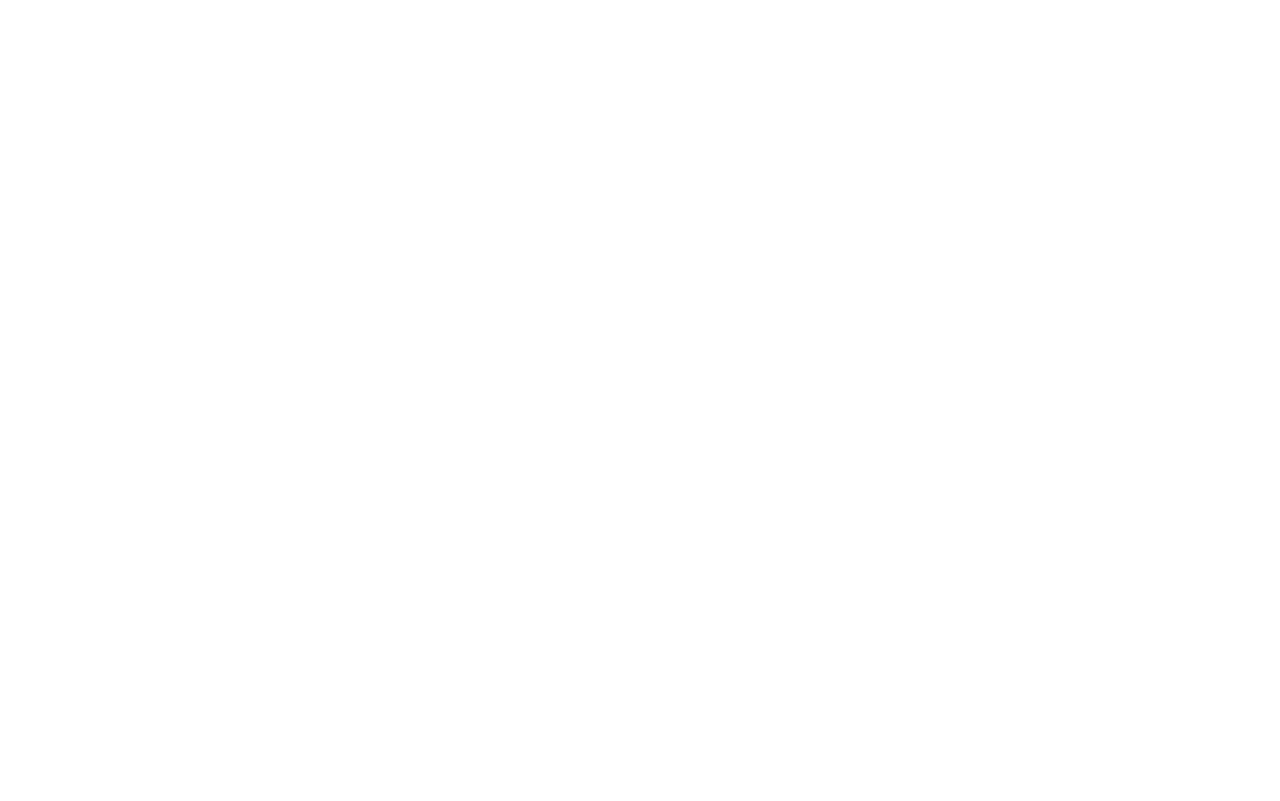
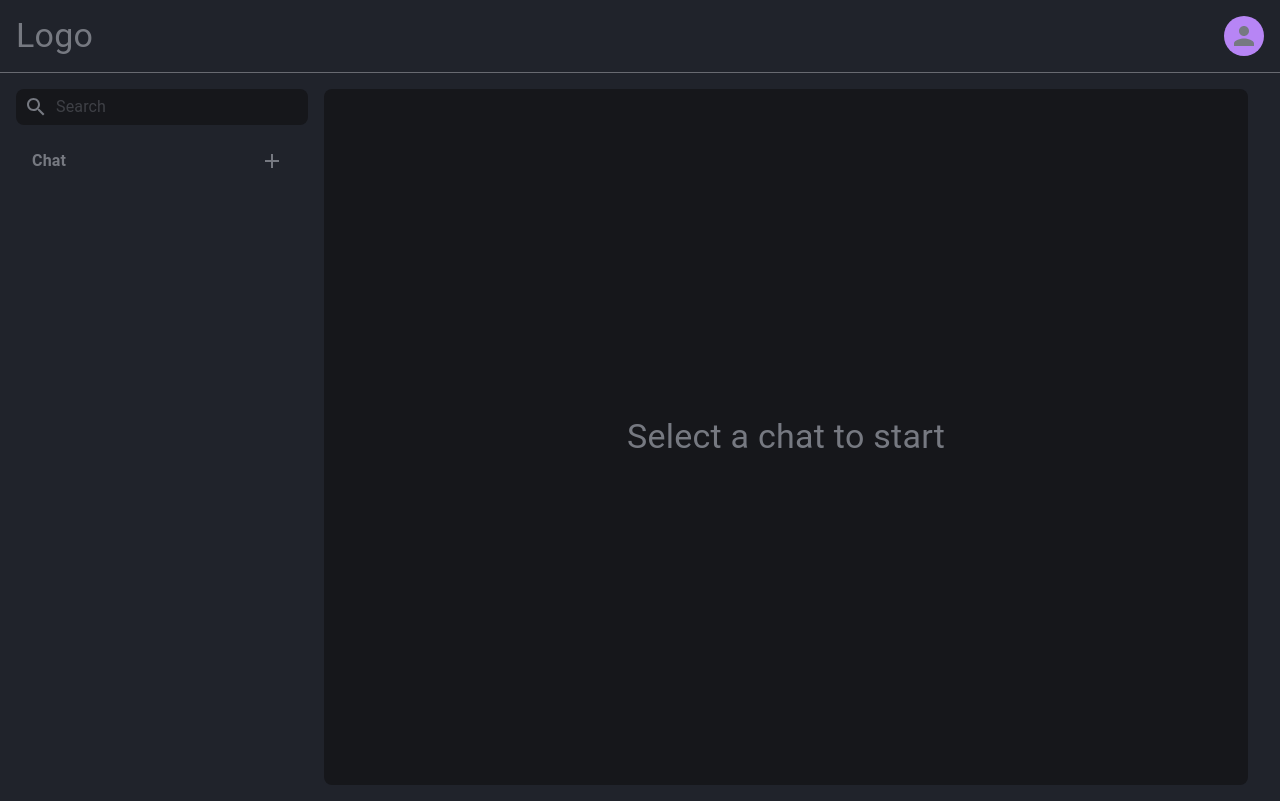
Before and after one commit to Abhishek-Kharpal/tcb, a Next.js app: page / in a window 1280 px wide. Built offline with nearby package versions, Linux system fonts and the light colour scheme.

Commit message:
chore: add layout for panels

```diff
--- a/package.json
+++ b/package.json
@@ -1,5 +1,5 @@
 {
-  "name": "mercor-hack",
+  "name": "tcb",
   "version": "0.1.0",
   "private": true,
   "scripts": {
@@ -13,6 +13,7 @@
     "@emotion/react": "^11.11.1",
     "@emotion/styled": "^11.11.0",
     "@fontsource/poppins": "^5.0.3",
+    "@mui/icons-material": "^5.11.16",
     "@mui/material": "^5.13.6",
     "@next-auth/prisma-adapter": "^1.0.5",
     "@prisma/client": "^4.14.0",
--- /dev/null
+++ b/src/components/chatTitle/index.tsx
@@ -0,0 +1,5 @@
+const ChatTitle = () => {
+  return <></>;
+};
+
+export default ChatTitle;
--- a/src/pages/index.tsx
+++ b/src/pages/index.tsx
@@ -1,14 +1,26 @@
-import { Box } from '@mui/material';
+import { useEffect, useState } from 'react';
+import { Box, Typography, Avatar, Divider, InputBase, IconButton } from '@mui/material';
+import SearchIcon from '@mui/icons-material/Search';
+import AddIcon from '@mui/icons-material/Add';
 import { ThemeProvider } from '@mui/material/styles';
+import ChatTitle from '../components/chatTitle';
 import styles from './index.module.css';
 import Head from 'next/head';
 import theme from '../theme';
 
+// TODO: Add a loading skeleton for chats
 export default function Home() {
+  const [chats, setChats] = useState([]);
+  const [selected, setSelected] = useState(null);
+
+  useEffect(() => {
+    // Call API to fetch chats
+  }, []);
+
   return (
     <>
       <Head>
-        <title>Create T3 App</title>
+        <title>Convert Tutorials to Blog</title>
         <meta name="description" content="Generated by create-t3-app" />
         <link rel="icon" href="/favicon.ico" />
       </Head>
@@ -19,16 +31,127 @@ export default function Home() {
               bgcolor: 'primary.main',
               color: 'primary.contrastText',
               display: 'flex',
+              flexDirection: 'column',
               justifyContent: 'space-between',
             }}
           >
             {/* Space for header */}
+            <Box
+              sx={{
+                height: '72px',
+                display: 'flex',
+                justifyContent: 'space-between',
+                alignItems: 'center',
+              }}
+              className="basic-padding"
+            >
+              {/* TODO: Change LOGO */}
+              <Typography variant="h4" textTransform="none">
+                Logo
+              </Typography>
 
+              <Avatar
+                sx={{
+                  bgcolor: 'secondary.light',
+                  color: 'primary.contrastText',
+                  cursor: 'pointer',
+                }}
+              />
+            </Box>
+            <Divider
+              sx={{
+                bgcolor: 'primary.contrastText',
+              }}
+            />
             {/* Space for content */}
-            <Box>
+            <Box
+              sx={{
+                height: 'calc(100vh - 72px)',
+                display: 'flex',
+                justifyContent: 'space-between',
+                alignItems: 'center',
+              }}
+              className="basic-padding"
+            >
               {/* SidePanel */}
+              <Box
+                sx={{
+                  width: '300px',
+                  height: '100%',
+                }}
+              >
+                {/* SearchBar */}
+                <Box
+                  sx={{
+                    display: 'flex',
+                    alignItems: 'center',
+                    bgcolor: 'secondary.main',
+                    borderRadius: '8px',
+                    padding: '0 8px',
+                  }}
+                >
+                  <SearchIcon />
+                  <InputBase
+                    sx={{
+                      color: 'primary.contrastText',
+                      marginLeft: '8px',
+                      height: '36px',
+                    }}
+                    placeholder="Search"
+                  />
+                </Box>
+                {/* New Chat */}
 
+                <Box
+                  sx={{
+                    height: '72px',
+                    display: 'flex',
+                    justifyContent: 'space-between',
+                    alignItems: 'center',
+                  }}
+                  className="basic-padding"
+                >
+                  <Typography
+                    sx={{
+                      color: 'primary.contrastText',
+                      fontWeight: 'bold',
+                    }}
+                  >
+                    Chat
+                  </Typography>
+                  <IconButton
+                    sx={{
+                      color: 'primary.contrastText',
+                    }}
+                  >
+                    <AddIcon />
+                  </IconButton>
+                </Box>
+
+                {/* Chat History */}
+              </Box>
               {/* ChatPanel */}
+              {selected ? (
+                <></>
+              ) : (
+                <Box
+                  sx={{
+                    width: 'calc(100% - 300px)',
+                    height: '100%',
+                    display: 'flex',
+                    justifyContent: 'center',
+                    alignItems: 'center',
+                    borderRadius: '8px',
+                    bgcolor: 'secondary.main',
+                  }}
+                  className="basic-padding basic-margin"
+                >
+                  {/* TODO: Make it responsive */}
+                  <Typography variant="h4" textTransform="none">
+                    Select a chat to start
+                  </Typography>
+                </Box>
+              )}
             </Box>
           </Box>
         </ThemeProvider>
```
Also changed, not shown: 2 other files (tests, documents, lock files or other folders).
